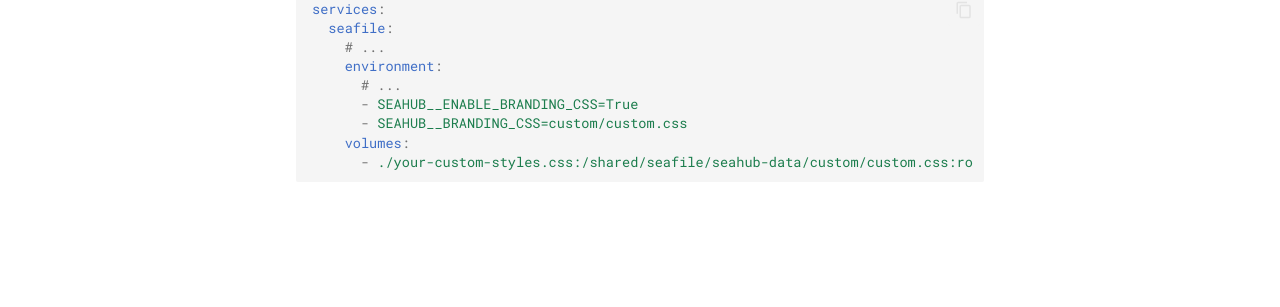
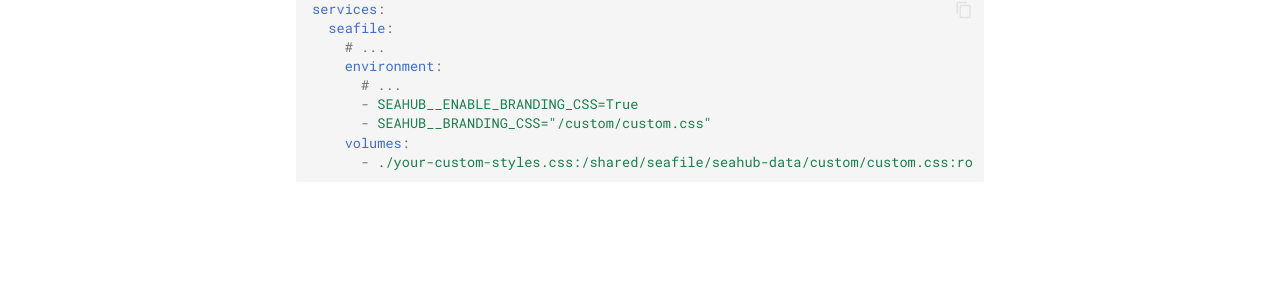
Before and after one commit to datamate-rethink-it/seafile-admin-docs, an MkDocs documentation site: the page built from docs/customization/custom-css.md, in a window 1280 px wide. Shown: the part 389-696 px from the top of the page. Built offline with MkDocs 1.6.1 and Material for MkDocs 9.7.7, drawn with Linux system fonts in a browser that asks for light colours; comment, search, counter and statistics services are not loaded.

````diff
--- a/docs/customization/custom-css.md
+++ b/docs/customization/custom-css.md
@@ -9,7 +9,7 @@ services:
     environment:
       # ...
       - SEAHUB__ENABLE_BRANDING_CSS=True
-      - SEAHUB__BRANDING_CSS=custom/custom.css
+      - SEAHUB__BRANDING_CSS="/custom/custom.css"
     volumes:
       - ./your-custom-styles.css:/shared/seafile/seahub-data/custom/custom.css:ro
 ```
````
